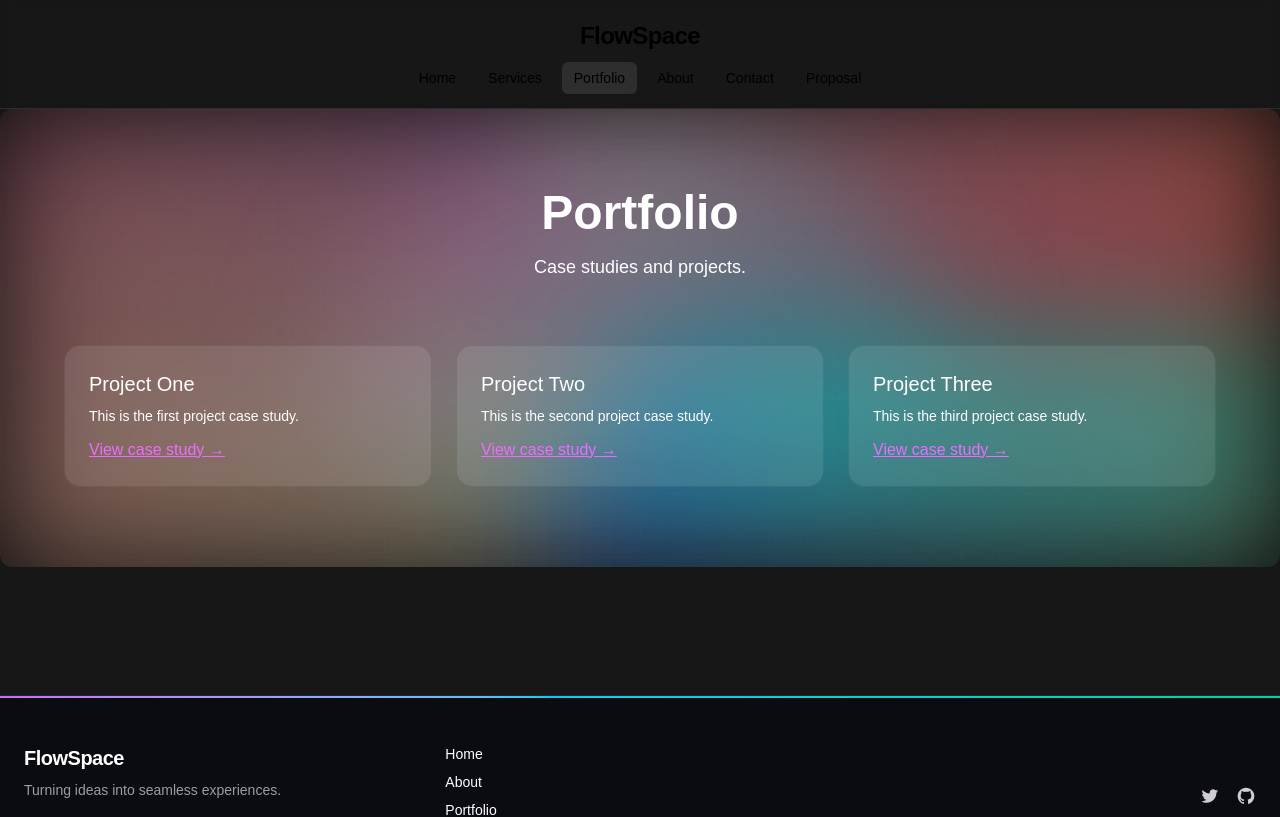
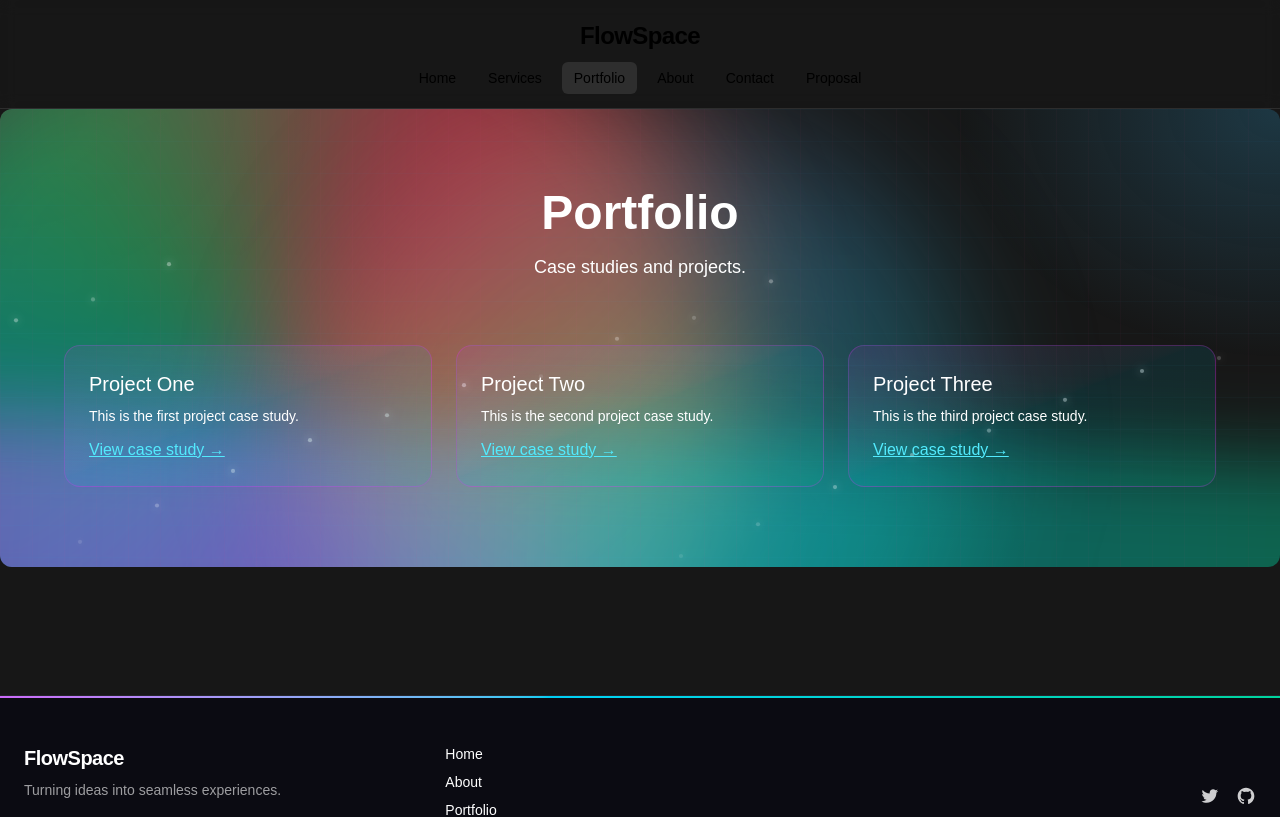
Before and after one commit to shay122990/flowspace-event-agency, a Next.js app: page /portfolio in a window 1280 px wide. Shown: the top 817 px of the page. Built offline with nearby package versions, Linux system fonts and the light colour scheme.

Commit message:
removed options for ambient backdrop and refactored profile and service page

```diff
--- a/src/app/(marketing)/portfolio/page.tsx
+++ b/src/app/(marketing)/portfolio/page.tsx
@@ -1,9 +1,9 @@
 "use client";
-
 import { useEffect, useState } from "react";
 import { motion } from "framer-motion";
 import Link from "next/link";
 import type { Project } from "@/app/types/project";
+import AmbientBackdrop from "@/app/components/AmbientBackdrop";
 
 export default function PortfolioPage() {
   const [projects, setProjects] = useState<Project[]>([]);
@@ -18,11 +18,7 @@ export default function PortfolioPage() {
         const data: Project[] = await res.json();
         setProjects(data);
       } catch (e: unknown) {
-        if (e instanceof Error) {
-          setErr(e.message);
-        } else {
-          setErr("Unknown error");
-        }
+        setErr(e instanceof Error ? e.message : "Unknown error");
       } finally {
         setLoading(false);
       }
@@ -30,46 +26,11 @@ export default function PortfolioPage() {
   }, []);
 
   return (
-    <section className="relative w-full px-10 py-20 overflow-hidden bg-black/40 text-white rounded-xl">
-      <div aria-hidden className="pointer-events-none absolute inset-0">
-        <div className="absolute inset-0 bg-gradient-to-r from-pink-500/10 via-blue-400/20 to-orange-400/20 blur-2xl" />
-      </div>
-
-      <motion.div
-        aria-hidden
-        initial={{ rotate: -8 }}
-        animate={{ rotate: 8 }}
-        transition={{
-          repeat: Infinity,
-          repeatType: "reverse",
-          ease: "easeInOut",
-          duration: 12,
-        }}
-        className="pointer-events-none absolute inset-0 opacity-40 blur-3xl"
-        style={{
-          background: `conic-gradient(
-            from 90deg at 50% 50%,
-            #2AFADF 0deg,
-            #4C83FF 120deg,
-            #FFF886 120deg,
-            #F072B6 240deg,
-            #FFD3A5 240deg,
-            #FD6585 360deg
-          )`,
-        }}
-      />
-
-      <div
-        aria-hidden
-        className="pointer-events-none absolute inset-0 [mask-image:radial-gradient(70%_70%_at_50%_40%,#000_40%,transparent_80%)]"
-      >
-        <div className="absolute inset-x-0 top-0 mx-auto h-[40rem] w-[40rem] rounded-full bg-gradient-to-br from-pink-400/20 via-cyan-400/20 to-emerald-400/20 blur-3xl" />
-      </div>
-
-      <div
-        aria-hidden
-        className="absolute inset-0 bg-[linear-gradient(to_right,rgba(255,255,255,.05)_1px,transparent_1px),linear-gradient(to_bottom,rgba(255,255,255,.05)_1px,transparent_1px)] bg-[size:32px_32px] opacity-20"
-      />
+    <section
+      className="relative w-full px-10 py-20 overflow-hidden rounded-xl text-white
+                 bg-[radial-gradient(700px_520px_at_0%_0%,rgba(236,72,153,0.18),transparent_45%),radial-gradient(680px_520px_at_100%_0%,rgba(56,189,248,0.2),transparent_48%),radial-gradient(780px_560px_at_50%_100%,rgba(16,185,129,0.18),transparent_50%)]"
+    >
+      <AmbientBackdrop />
 
       <div className="relative z-10 mx-auto max-w-6xl">
         <header className="text-center">
@@ -77,8 +38,10 @@ export default function PortfolioPage() {
           <p className="mt-4 text-lg">Case studies and projects.</p>
         </header>
 
-        {loading && <p className="mt-12 text-center text-black/70">Loading…</p>}
-        {err && <p className="mt-12 text-center text-red-600">{err}</p>}
+        {loading && (
+          <p className="mt-12 text-center text-fuchsia-300/80">Loading…</p>
+        )}
+        {err && <p className="mt-12 text-center text-red-400">{err}</p>}
 
         {!loading && !err && (
           <ul className="mt-16 grid grid-cols-1 gap-6 md:grid-cols-3">
@@ -89,19 +52,20 @@ export default function PortfolioPage() {
                 whileInView={{ y: 0, opacity: 1 }}
                 viewport={{ once: true }}
                 transition={{ duration: 0.4, ease: "easeOut" }}
-                className="group relative rounded-2xl border border-black/10 bg-white/10 p-6 backdrop-blur-md hover:border-black/30 hover:bg-white/20 transition-colors"
+                className="group relative rounded-2xl border border-fuchsia-500/25
+                           bg-gradient-to-br from-fuchsia-500/10 via-cyan-400/10 to-emerald-400/10
+                           p-6 hover:border-fuchsia-500/40 hover:from-fuchsia-500/20 hover:via-cyan-400/20 hover:to-emerald-400/20
+                           transition-colors"
               >
                 <h2 className="text-xl font-medium">{project.title}</h2>
-                <p className="mt-2 text-sm text-white">{project.description}</p>
+                <p className="mt-2 text-sm">{project.description}</p>
 
                 <Link
                   href={`/portfolio/${project.slug}`}
-                  className="mt-3 inline-block text-fuchsia-400  underline"
+                  className="mt-3 inline-block text-cyan-300 underline"
                 >
                   View case study →
                 </Link>
-
-                <div className="pointer-events-none absolute inset-0 -z-10 rounded-2xl opacity-0 group-hover:opacity-100 transition duration-500 bg-gradient-to-br from-fuchsia-500/25 via-cyan-400/25 to-emerald-400/25 blur-xl" />
               </motion.li>
             ))}
           </ul>
--- a/src/app/(marketing)/services/components/Card.tsx
+++ b/src/app/(marketing)/services/components/Card.tsx
@@ -14,7 +14,7 @@ export default function Card({ title, desc }: CardProps) {
       whileInView={{ y: 0, opacity: 1, filter: "blur(0px)" }}
       transition={{ duration: 0.5, ease: [0.22, 1, 0.36, 1] }}
       viewport={{ once: true }}
-      className="relative rounded-2xl border border-white/90 bg-white/10 p-6 shadow-lg backdrop-blur-md hover:border-fuchsia-400/50 hover:shadow-fuchsia-500/20 transition"
+      className="relative rounded-2xl border border-black/50 bg-white/10 p-6 shadow-lg backdrop-blur-md hover:border-fuchsia-400/50 hover:shadow-fuchsia-500/20 transition"
     >
       <h3 className="text-xl font-semibold">{title}</h3>
       <p className="mt-2 text-sm">{desc}</p>
--- a/src/app/(marketing)/services/page.tsx
+++ b/src/app/(marketing)/services/page.tsx
@@ -1,6 +1,6 @@
 "use client";
 
-import { motion } from "framer-motion";
+import AmbientBackdrop from "@/app/components/AmbientBackdrop";
 import Card from "./components/Card";
 
 export default function ServicesPage() {
@@ -11,49 +11,11 @@ export default function ServicesPage() {
   ];
 
   return (
-    <section className="relative w-full px-10 py-20 rounded-xl overflow-hidden bg-[#0b0b12] text-white">
-      <div
-        aria-hidden
-        className="pointer-events-none absolute inset-0 rounded-xl"
-      >
-        <div className="absolute inset-0 bg-gradient-to-r from-pink-500/10 via-cyan-400/20 to-emerald-400/20 blur-2xl" />
-      </div>
-
-      <motion.div
-        aria-hidden
-        initial={{ rotate: -8 }}
-        animate={{ rotate: 8 }}
-        transition={{
-          repeat: Infinity,
-          repeatType: "reverse",
-          ease: "easeInOut",
-          duration: 12,
-        }}
-        className="pointer-events-none absolute inset-0 opacity-40 blur-3xl"
-        style={{
-          background: `conic-gradient(
-            from 90deg at 50% 50%,
-            #2AFADF 0deg,
-            #4C83FF 120deg,
-            #FFF886 120deg,
-            #F072B6 240deg,
-            #FFD3A5 240deg,
-            #FD6585 360deg
-          )`,
-        }}
-      />
-
-      <div
-        aria-hidden
-        className="pointer-events-none absolute inset-0 [mask-image:radial-gradient(70%_70%_at_50%_40%,#000_40%,transparent_80%)]"
-      >
-        <div className="absolute inset-x-0 top-0 mx-auto h-[40rem] w-[40rem] rounded-full bg-gradient-to-br from-pink-400/20 via-cyan-400/20 to-emerald-400/20 blur-3xl" />
-      </div>
-
-      <div
-        aria-hidden
-        className="absolute inset-0 bg-[linear-gradient(to_right,rgba(255,255,255,.05)_1px,transparent_1px),linear-gradient(to_bottom,rgba(255,255,255,.05)_1px,transparent_1px)] bg-[size:32px_32px] opacity-20"
-      />
+    <section
+      className="relative w-full px-10 py-20 rounded-xl overflow-hidden text-white
+                 bg-[radial-gradient(720px_520px_at_0%_-10%,rgba(236,72,153,0.18),transparent_45%),radial-gradient(700px_520px_at_110%_0%,rgba(56,189,248,0.22),transparent_48%),radial-gradient(760px_540px_at_50%_110%,rgba(16,185,129,0.18),transparent_50%)]"
+    >
+      <AmbientBackdrop />
 
       <div className="relative z-10 mx-auto max-w-5xl text-center">
         <h1 className="text-5xl font-black">Services</h1>
--- a/src/app/components/AmbientBackdrop.tsx
+++ b/src/app/components/AmbientBackdrop.tsx
@@ -2,83 +2,31 @@
 
 import { motion } from "framer-motion";
 import AnimatedParticles from "@/app/components/AnimatedParticles";
-import clsx from "clsx";
 
-type Variant = "about" | "portfolio" | "services";
-
-interface Props {
-  variant?: Variant;
-  withParticles?: boolean;
-  className?: string;
-}
-
-export default function AmbientBackdrop({
-  variant = "about",
-  withParticles = false,
-  className,
-}: Props) {
-  const cfg = {
-    about: {
-      rotateDur: 30,
-      blob: "h-[60rem] w-[60rem]",
-      glow: "h-[44rem] w-[44rem]",
-      conicOpacity: "opacity-70",
-    },
-    portfolio: {
-      rotateDur: 24,
-      blob: "h-[56rem] w-[56rem]",
-      glow: "h-[40rem] w-[40rem]",
-      conicOpacity: "opacity-60",
-    },
-    services: {
-      rotateDur: 18,
-      blob: "h-[52rem] w-[52rem]",
-      glow: "h-[38rem] w-[38rem]",
-      conicOpacity: "opacity-55",
-    },
-  }[variant];
-
+export default function AmbientBackdrop() {
   return (
     <div
       aria-hidden
-      className={clsx(
-        "pointer-events-none absolute inset-0 overflow-hidden",
-        className
-      )}
+      className="pointer-events-none absolute inset-0 overflow-hidden"
     >
       <motion.div
         initial={{ rotate: 0, scale: 1 }}
         animate={{ rotate: 360 }}
-        transition={{
-          repeat: Infinity,
-          ease: "linear",
-          duration: cfg.rotateDur,
-        }}
-        className={clsx(
-          "absolute -top-40 -left-40 rounded-full blur-3xl",
-          cfg.blob,
-          cfg.conicOpacity
-        )}
+        transition={{ repeat: Infinity, ease: "linear", duration: 24 }}
+        className="absolute -top-40 -left-40 h-[56rem] w-[56rem] rounded-full blur-3xl opacity-60"
         style={{
           background:
             "conic-gradient(from 90deg at 50% 50%, #7c3aed, #06b6d4, #22c55e, #f43f5e, #f59e0b, #7c3aed)",
         }}
       />
 
-      {/* Soft luminous glow (no masks) */}
       <div
-        className={clsx(
-          "absolute inset-x-0 top-0 mx-auto rounded-full blur-2xl",
-          cfg.glow
-        )}
+        className="absolute inset-x-0 top-0 mx-auto h-[42rem] w-[42rem] rounded-full blur-3xl"
         style={{
           background:
-            "linear-gradient(135deg, rgba(244,63,94,0.35), rgba(56,189,248,0.28), rgba(16,185,129,0.35))",
+            "linear-gradient(135deg, rgba(244,63,94,0.35), rgba(56,189,248,0.3), rgba(16,185,129,0.35))",
         }}
       />
-
-      {/* Optional particles */}
-      {withParticles && <AnimatedParticles />}
 
       <motion.div
         initial={{ x: "-10%" }}
@@ -89,13 +37,15 @@ export default function AmbientBackdrop({
       />
 
       <div
-        className="absolute inset-0 opacity-20"
+        className="absolute inset-0 opacity-15"
         style={{
           background:
-            "linear-gradient(to right, rgba(255,255,255,.08) 1px, transparent 1px), linear-gradient(to bottom, rgba(255,255,255,.08) 1px, transparent 1px)",
+            "linear-gradient(to right, rgba(236,72,153,0.2) 1px, transparent 1px), \
+             linear-gradient(to bottom, rgba(56,189,248,0.2) 1px, transparent 1px)",
           backgroundSize: "32px 32px",
         }}
       />
+      <AnimatedParticles />
     </div>
   );
 }
--- a/src/app/layout.tsx
+++ b/src/app/layout.tsx
@@ -15,7 +15,7 @@ export default function RootLayout({
 }) {
   return (
     <html lang="en" suppressHydrationWarning>
-      <body className="min-h-screen flex flex-col">
+      <body className="min-h-svh antialiased bg-[radial-gradient(900px_600px_at_10%_0%,rgba(236,72,153,0.20),transparent_40%),radial-gradient(800px_520px_at_110%_-10%,rgba(56,189,248,0.22),transparent_45%),radial-gradient(820px_560px_at_-10%_65%,rgba(16,185,129,0.20),transparent_48%)]">
         <Navbar />
         <main className="flex-1 flex justify-center">
           <div className="container">{children}</div>
```
